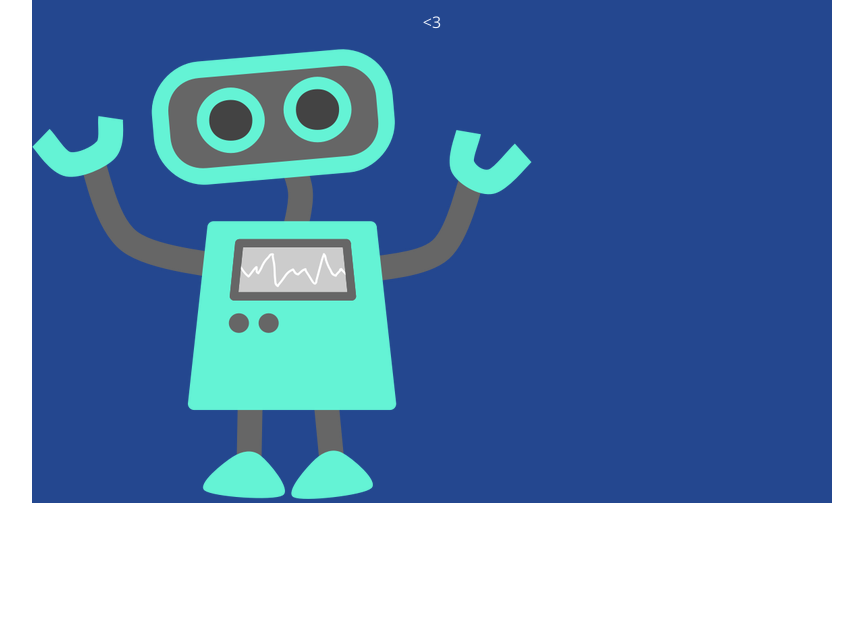
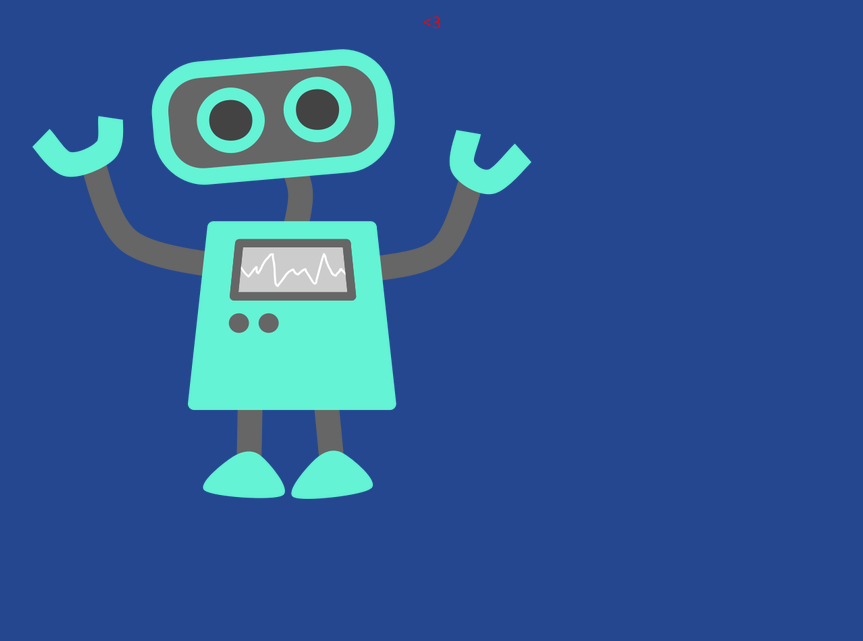
Before and after one commit to Cmaclean1/105-project, a plain HTML site: page index.html in a window 1280 px wide. Shown: the part 159-800 px from the top of the page, without its empty margins (208-1071 px from the left). Drawn offline with nearby package versions, Linux system fonts and the light colour scheme.

Commit message:
red heart

```diff
--- a/css/style.css
+++ b/css/style.css
@@ -1,3 +1,6 @@
+body {
+	background-color: #24478f;
+}
 section {
 	width: 800px;
 	margin: 100px auto;
@@ -15,4 +18,5 @@ section h1 {
 }
 section p {
 	font: 16px 'Open Sans';
+	color: red;
 }
```
